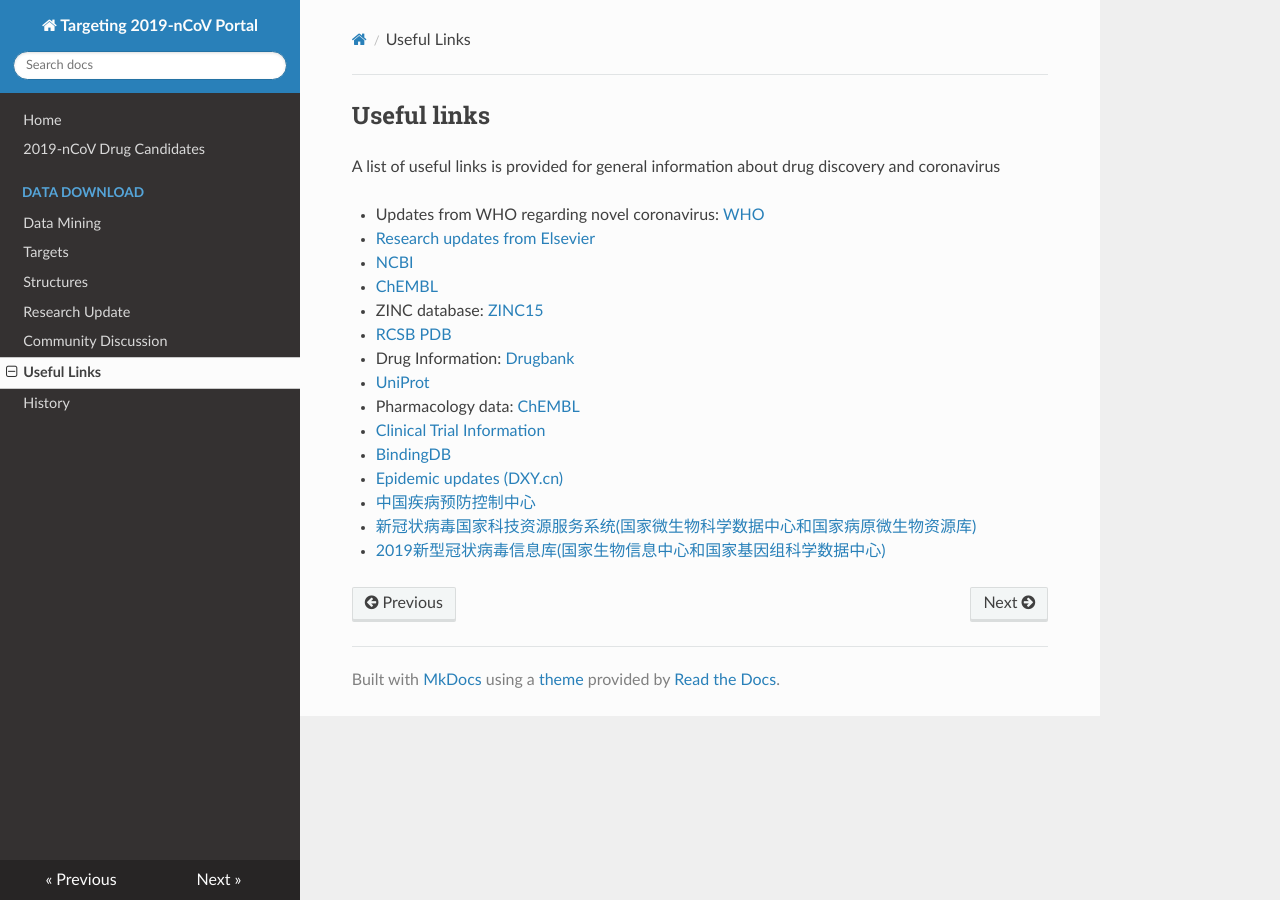
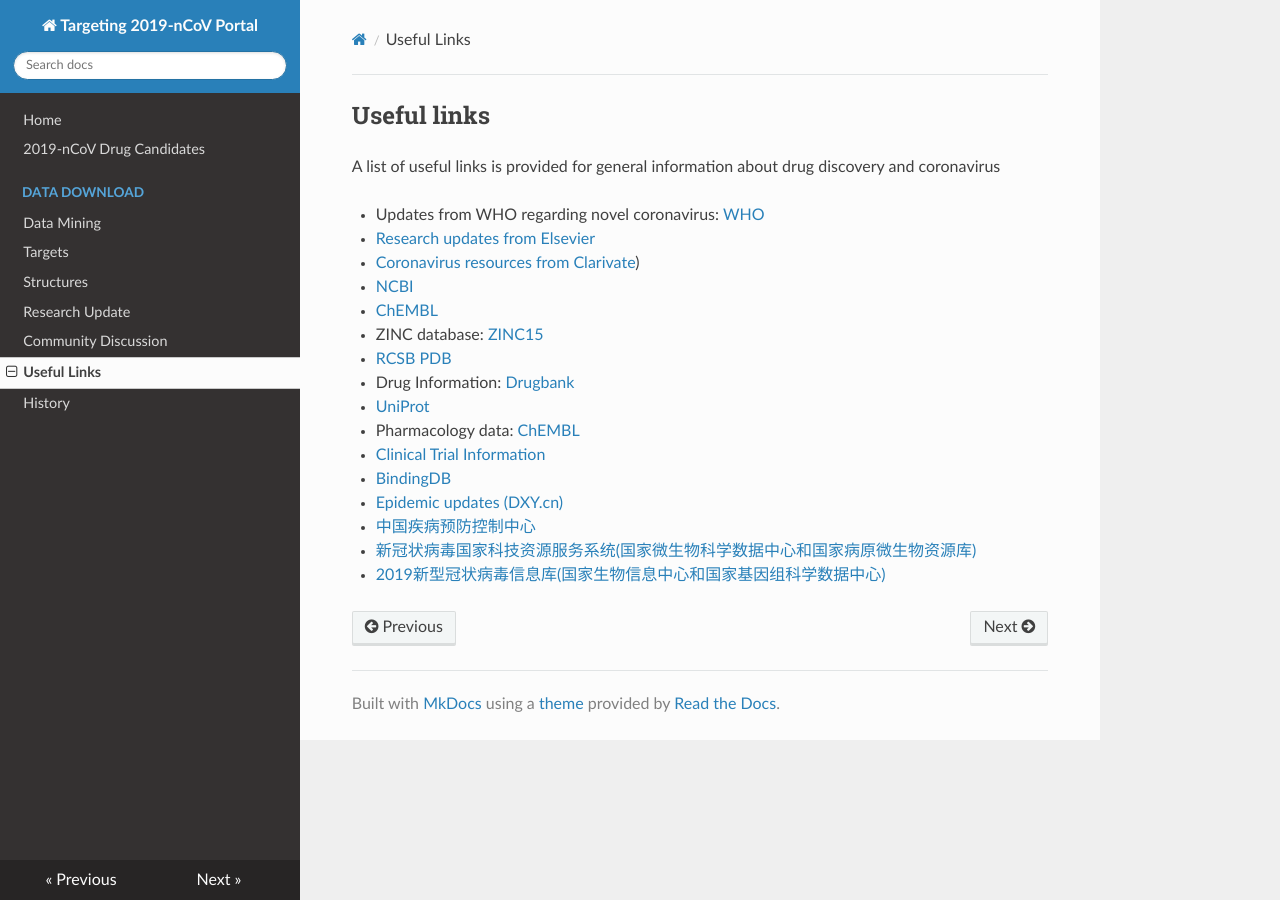
Before and after one commit to GHDDI-AILab/Targeting2019-nCoV, an MkDocs documentation site: the page built from docs/useful_links.md, in a window 1280 px wide. Built offline with MkDocs 1.6.1, drawn with Linux system fonts in a browser that asks for light colours; nearby versions of some CDN libraries.

Commit message:
added clarivate

```diff
--- a/docs/useful_links.md
+++ b/docs/useful_links.md
@@ -5,6 +5,8 @@
  * Updates from WHO regarding novel coronavirus: [WHO](https://www.who.int/emergencies/diseases/novel-coronavirus-2019)
 
  * [Research updates from Elsevier](https://www.elsevier.com/connect/coronavirus-information-center)
+
+ * [Coronavirus resources from Clarivate](http://clarivate.com.cn/coronavirus-resources/))
 
  * [NCBI](https://ncbi.nlm.nih.gov/)
 
```
